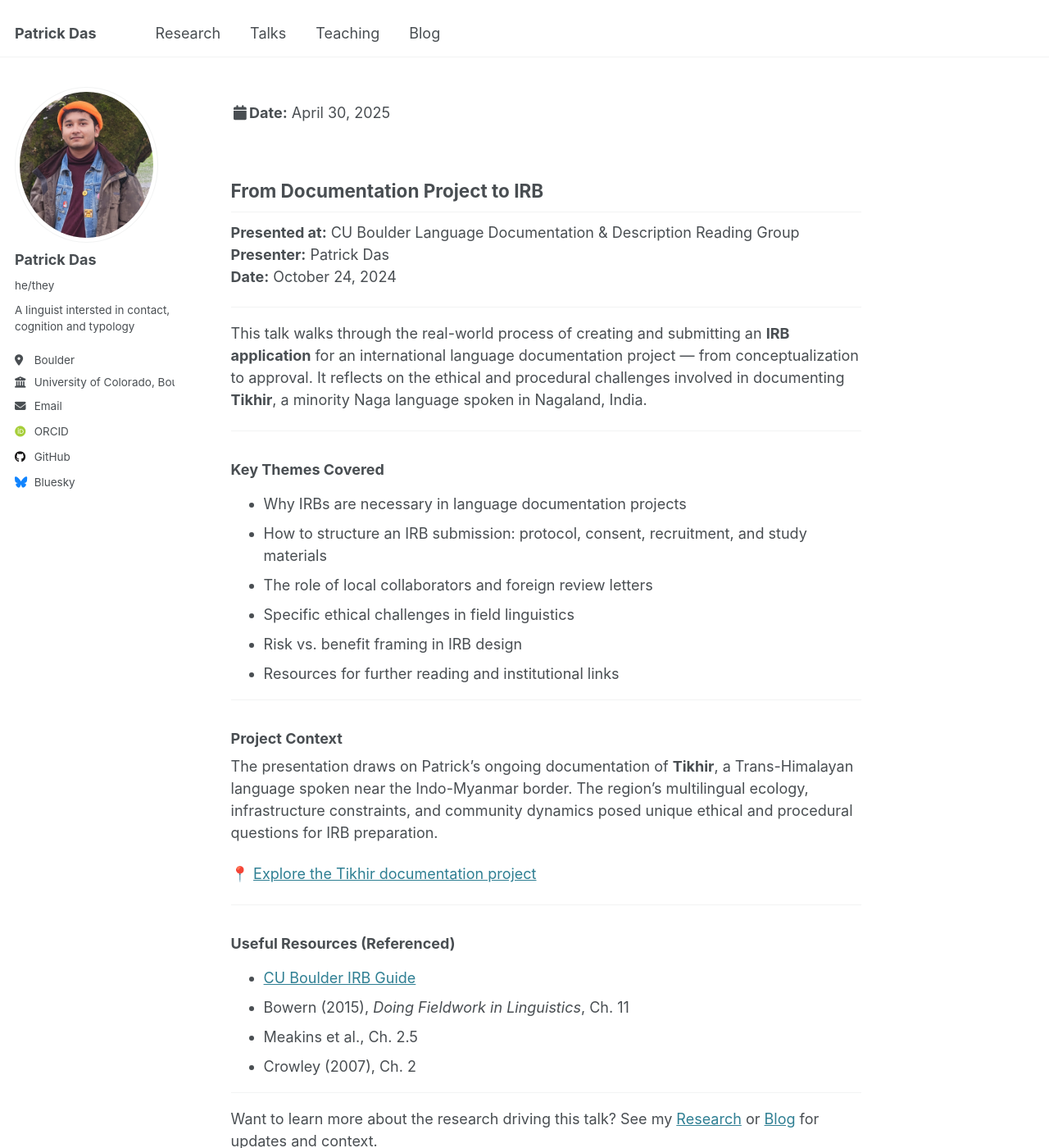
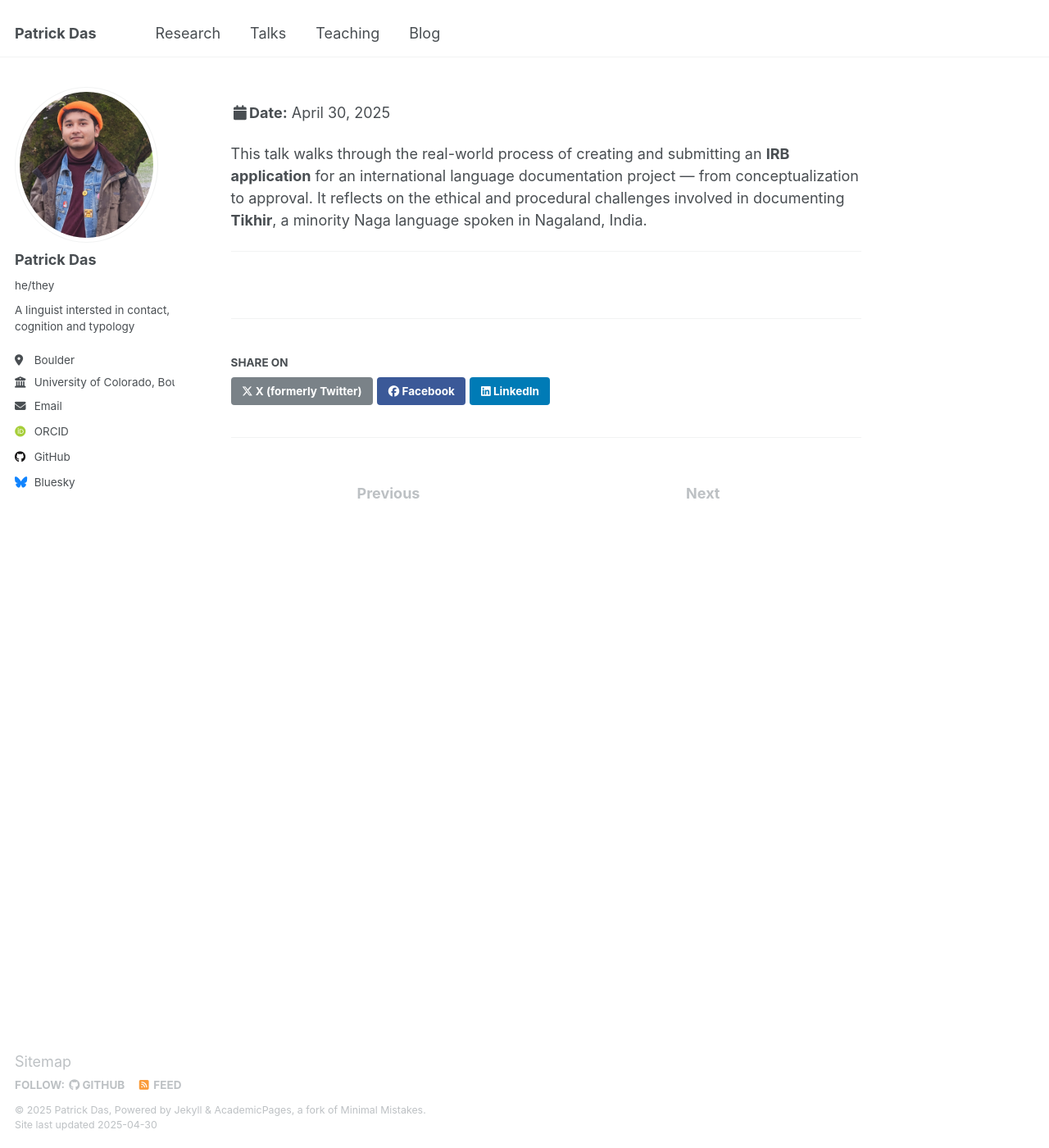
Before and after one commit to patrickdas/patrickdas.github.io, a Jekyll site: the page built from _talks/talk_irb_updated.md, in a window 1280 px wide and 1400 px high. Shown: the whole window at 82% size. Built offline with Jekyll 4.4.1, drawn with Linux system fonts in a browser that asks for light colours; some web fonts are replaced.

Commit message:
Update talk_irb_updated.md

```diff
--- a/_talks/talk_irb_updated.md
+++ b/_talks/talk_irb_updated.md
@@ -8,44 +8,7 @@ date: 2024-10-24
 location: "Boulder, CO"
 ---
 
-## From Documentation Project to IRB
-
-**Presented at:** CU Boulder Language Documentation & Description Reading Group
-**Presenter:** Patrick Das
-**Date:** October 24, 2024
-
----
 
 This talk walks through the real-world process of creating and submitting an **IRB application** for an international language documentation project — from conceptualization to approval. It reflects on the ethical and procedural challenges involved in documenting **Tikhir**, a minority Naga language spoken in Nagaland, India.
 
 ---
-
-### Key Themes Covered
-
-- Why IRBs are necessary in language documentation projects
-- How to structure an IRB submission: protocol, consent, recruitment, and study materials
-- The role of local collaborators and foreign review letters
-- Specific ethical challenges in field linguistics
-- Risk vs. benefit framing in IRB design
-- Resources for further reading and institutional links
-
----
-
-### Project Context
-
-The presentation draws on Patrick's ongoing documentation of **Tikhir**, a Trans-Himalayan language spoken near the Indo-Myanmar border. The region’s multilingual ecology, infrastructure constraints, and community dynamics posed unique ethical and procedural questions for IRB preparation.
-
-📍 [Explore the Tikhir documentation project](/tikhir/)
-
----
-
-### Useful Resources (Referenced)
-
-- [CU Boulder IRB Guide](https://www.colorado.edu/researchinnovation/research-administration/compliance/human-research-irb/preparing-protocol-submissions/new-human)
-- Bowern (2015), *Doing Fieldwork in Linguistics*, Ch. 11
-- Meakins et al., Ch. 2.5
-- Crowley (2007), Ch. 2
-
----
-
-Want to learn more about the research driving this talk? See my [Research](/research/) or [Blog](/blog/) for updates and context.
```
